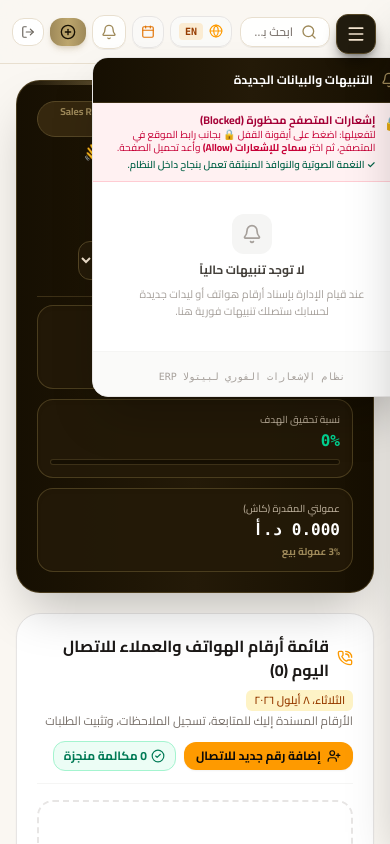
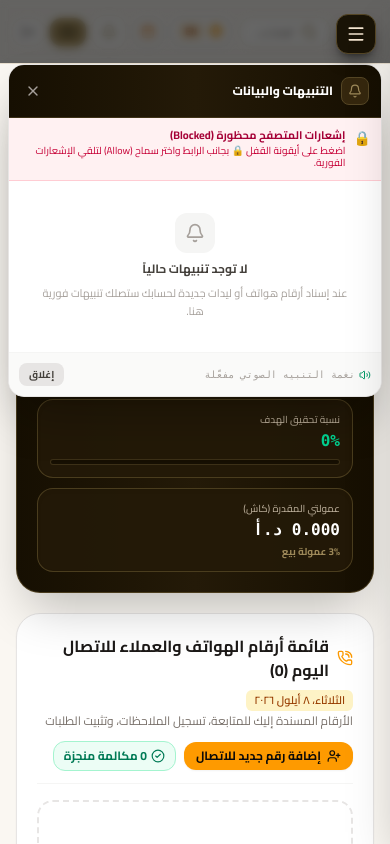
Before and after one commit to QX-MODERATOR/betolla-erp, a Next.js app: page /sales in a window 390 px wide. Both pictures are taken after a click on the button 109 px from the left and 31 px from the top of the page. Shown: the top 844 px of the page. Built offline with nearby package versions, Linux system fonts and the light colour scheme.

Commit message:
fix: make header notification tab 100% responsive on mobile and route dispatched lead alerts exclusively to target reps

```diff
--- a/components/common/notification-bell.tsx
+++ b/components/common/notification-bell.tsx
@@ -1,17 +1,30 @@
 "use client";
 
 import { useState, useRef, useEffect } from "react";
-import { Bell, Check, ExternalLink, Sparkles, Phone, ShieldCheck } from "lucide-react";
+import { Bell, Check, ExternalLink, Sparkles, Phone, ShieldCheck, X, Volume2 } from "lucide-react";
 import { useNotifications, AppNotification } from "@/lib/notification-context";
+import { useLanguage } from "@/lib/i18n";
 import { useRouter } from "next/navigation";
 
 export function NotificationBell() {
   const router = useRouter();
-  const { notifications, unreadCount, markAsRead, markAllAsRead, hasPermission, permissionStatus, requestPermission } = useNotifications();
+  const { language, dir } = useLanguage();
+  const isArabic = language === "ar";
+
+  const {
+    notifications,
+    unreadCount,
+    markAsRead,
+    markAllAsRead,
+    hasPermission,
+    permissionStatus,
+    requestPermission,
+  } = useNotifications();
+
   const [isOpen, setIsOpen] = useState(false);
   const dropdownRef = useRef<HTMLDivElement>(null);
 
-  // Close dropdown on outside click
+  // Close dropdown on outside click (desktop)
   useEffect(() => {
     function handleClickOutside(e: MouseEvent) {
       if (dropdownRef.current && !dropdownRef.current.contains(e.target as Node)) {
@@ -22,6 +35,17 @@ export function NotificationBell() {
       document.addEventListener("mousedown", handleClickOutside);
     }
     return () => document.removeEventListener("mousedown", handleClickOutside);
+  }, [isOpen]);
+
+  // Close on Escape key
+  useEffect(() => {
+    function handleKeyDown(e: KeyboardEvent) {
+      if (e.key === "Escape" && isOpen) {
+        setIsOpen(false);
+      }
+    }
+    window.addEventListener("keydown", handleKeyDown);
+    return () => window.removeEventListener("keydown", handleKeyDown);
   }, [isOpen]);
 
   const handleNotificationClick = async (notif: AppNotification) => {
@@ -37,7 +61,10 @@ export function NotificationBell() {
   const formatTime = (isoString: string) => {
     try {
       const date = new Date(isoString);
-      return date.toLocaleTimeString("ar-JO", { hour: "2-digit", minute: "2-digit" });
+      return date.toLocaleTimeString(isArabic ? "ar-JO" : "en-US", {
+        hour: "2-digit",
+        minute: "2-digit",
+      });
     } catch {
       return "";
     }
@@ -50,8 +77,8 @@ export function NotificationBell() {
         type="button"
         onClick={() => setIsOpen(!isOpen)}
         className="relative p-2 rounded-xl border border-[#e8dfcf] hover:border-[#9e8959] bg-white/80 hover:bg-[#f0e6d6]/60 text-[#2b2926] transition-all cursor-pointer active:scale-95 shadow-2xs"
-        title="التنبيهات والإشعارات الفورية (New Data)"
-        aria-label="الإشعارات"
+        title={isArabic ? "التنبيهات والإشعارات الفورية (New Data)" : "Notifications (New Data)"}
+        aria-label={isArabic ? "الإشعارات" : "Notifications"}
       >
         <Bell className="w-4 h-4 text-[#9e8959]" />
 
@@ -63,70 +90,126 @@ export function NotificationBell() {
         )}
       </button>
 
-      {/* Notification Dropdown Panel */}
+      {/* Mobile Dark Backdrop Overlay */}
       {isOpen && (
-        <div className="absolute left-0 sm:left-auto sm:right-0 mt-2 w-80 sm:w-96 rounded-2xl bg-white border border-stone-200 shadow-2xl z-50 overflow-hidden animate-in fade-in slide-in-from-top-2">
+        <div
+          className="fixed inset-0 bg-black/60 backdrop-blur-xs z-40 sm:hidden animate-fadeIn"
+          onClick={() => setIsOpen(false)}
+        />
+      )}
+
+      {/* Notification Dropdown / Modal Panel */}
+      {isOpen && (
+        <div
+          dir={dir}
+          className={`
+            fixed sm:absolute
+            top-16 sm:top-full
+            left-2 right-2 sm:left-auto sm:right-auto
+            ${dir === "rtl" ? "sm:left-0 sm:right-auto" : "sm:right-0 sm:left-auto"}
+            sm:mt-2
+            max-w-md sm:max-w-none
+            w-auto sm:w-96
+            mx-auto sm:mx-0
+            max-h-[82vh] sm:max-h-[32rem]
+            rounded-2xl sm:rounded-3xl
+            bg-white
+            border border-stone-200
+            shadow-2xl shadow-black/30
+            z-50
+            flex flex-col
+            overflow-hidden
+            animate-in fade-in slide-in-from-top-2 duration-150
+          `}
+        >
           {/* Header */}
-          <div className="p-3.5 bg-gradient-to-r from-[#160f02] via-[#241a08] to-[#160f02] text-[#f4e5d0] flex items-center justify-between border-b border-[#554625]/60">
-            <div className="flex items-center gap-2">
-              <Bell className="w-4 h-4 text-[#9e8959]" />
-              <span className="font-bold text-xs text-white">التنبيهات والبيانات الجديدة</span>
+          <div className="p-3 sm:p-3.5 bg-gradient-to-r from-[#160f02] via-[#241a08] to-[#160f02] text-[#f4e5d0] flex items-center justify-between gap-2 border-b border-[#554625]/60 shrink-0">
+            <div className="flex items-center gap-2 min-w-0">
+              <div className="w-7 h-7 rounded-lg bg-[#35270e] border border-[#554625] flex items-center justify-center text-[#9e8959] shrink-0">
+                <Bell className="w-3.5 h-3.5" />
+              </div>
+              <div className="min-w-0">
+                <div className="flex items-center gap-1.5">
+                  <span className="font-black text-xs text-white truncate">
+                    {isArabic ? "التنبيهات والبيانات" : "Notifications"}
+                  </span>
                   {unreadCount > 0 && (
-                <span className="px-1.5 py-0.2 rounded-full bg-rose-500/20 border border-rose-500/40 text-rose-300 text-[10px] font-bold">
-                  {unreadCount} جديد
+                    <span className="px-1.5 py-0.2 rounded-full bg-rose-500/25 border border-rose-500/40 text-rose-300 text-[10px] font-black shrink-0">
+                      {unreadCount} {isArabic ? "جديد" : "new"}
                     </span>
                   )}
                 </div>
+              </div>
+            </div>
 
+            <div className="flex items-center gap-2 shrink-0">
               {unreadCount > 0 && (
                 <button
                   type="button"
                   onClick={markAllAsRead}
-                className="text-[10px] text-[#9e8959] hover:text-[#bda66d] font-bold flex items-center gap-1 cursor-pointer transition"
+                  className="text-[10px] sm:text-xs text-[#cbb588] hover:text-[#f4e5d0] font-bold flex items-center gap-1 cursor-pointer transition py-1 px-2 rounded-lg hover:bg-[#35270e]"
                 >
-                <Check className="w-3 h-3" />
-                <span>تحديد الكل كمقروء</span>
+                  <Check className="w-3 h-3 text-[#9e8959]" />
+                  <span>{isArabic ? "تحديد الكل كمقروء" : "Mark all read"}</span>
                 </button>
               )}
+
+              {/* Close Button on Mobile */}
+              <button
+                type="button"
+                onClick={() => setIsOpen(false)}
+                className="p-1 text-stone-400 hover:text-white rounded-lg hover:bg-white/10 transition cursor-pointer sm:hidden"
+                aria-label={isArabic ? "إغلاق" : "Close"}
+              >
+                <X className="w-4 h-4" />
+              </button>
+            </div>
           </div>
 
-          {/* Permission Prompt or Blocked Notice */}
+          {/* Browser Permission Prompt Banner */}
           {permissionStatus === "denied" ? (
-            <div className="p-2.5 bg-rose-50 border-b border-rose-200 flex items-start gap-2 text-xs text-rose-900">
+            <div className="p-2.5 bg-rose-50 border-b border-rose-200 flex items-start gap-2 text-xs text-rose-900 shrink-0">
               <span className="text-sm shrink-0">🔒</span>
               <div className="space-y-0.5 min-w-0 flex-1">
-                <p className="font-bold text-[11px] text-rose-800">إشعارات المتصفح محظورة (Blocked)</p>
+                <p className="font-bold text-[11px] text-rose-800">
+                  {isArabic ? "إشعارات المتصفح محظورة (Blocked)" : "Browser notifications blocked"}
+                </p>
                 <p className="text-[10px] text-rose-700 leading-tight">
-                  لتفعيلها: اضغط على أيقونة القفل 🔒 بجانب رابط الموقع في المتصفح، ثم اختر <strong>سماح للإشعارات (Allow)</strong> وأعد تحميل الصفحة.
-                </p>
-                <p className="text-[10px] text-emerald-800 font-semibold pt-0.5">
-                  ✓ النغمة الصوتية والنوافذ المنبثقة تعمل بنجاح داخل النظام.
+                  {isArabic
+                    ? "اضغط على أيقونة القفل 🔒 بجانب الرابط واختر سماح (Allow) لتلقي الإشعارات الفورية."
+                    : "Click the lock icon 🔒 next to the address bar and enable notifications."}
                 </p>
               </div>
             </div>
           ) : !hasPermission ? (
-            <div className="p-2.5 bg-amber-50 border-b border-amber-100 flex items-center justify-between text-xs text-amber-900">
-              <span className="text-[11px] font-medium leading-tight">تفعيل إشعارات سطح المكتب وهاتف أندرويد 🔔</span>
+            <div className="p-2.5 bg-amber-50 border-b border-amber-200 flex items-center justify-between gap-2 text-xs text-amber-900 shrink-0">
+              <span className="text-[11px] font-medium leading-tight truncate">
+                {isArabic ? "تفعيل إشعارات سطح المكتب والهاتف 🔔" : "Enable device notifications 🔔"}
+              </span>
               <button
                 type="button"
                 onClick={requestPermission}
                 className="px-2.5 py-1 bg-amber-500 hover:bg-amber-600 text-stone-950 rounded-lg text-[10px] font-bold shrink-0 transition cursor-pointer shadow-2xs"
               >
-                تفعيل الآن
+                {isArabic ? "تفعيل الآن" : "Enable"}
               </button>
             </div>
           ) : null}
 
-          {/* Notifications List */}
-          <div className="max-h-80 overflow-y-auto divide-y divide-stone-100">
+          {/* Notifications Scrollable List */}
+          <div className="flex-1 overflow-y-auto max-h-[58vh] sm:max-h-80 divide-y divide-stone-100 overscroll-contain no-scrollbar hide-scrollbar">
             {notifications.length === 0 ? (
               <div className="p-8 text-center space-y-2">
                 <div className="w-10 h-10 rounded-xl bg-stone-100 text-stone-400 flex items-center justify-center mx-auto">
                   <Bell className="w-5 h-5" />
                 </div>
-                <p className="text-xs font-bold text-stone-700">لا توجد تنبيهات حالياً</p>
-                <p className="text-[11px] text-stone-400">
-                  عند قيام الإدارة بإسناد أرقام هواتف أو ليدات جديدة لحسابك ستصلك تنبيهات فورية هنا.
+                <p className="text-xs font-bold text-stone-700">
+                  {isArabic ? "لا توجد تنبيهات حالياً" : "No notifications right now"}
+                </p>
+                <p className="text-[11px] text-stone-400 max-w-xs mx-auto leading-relaxed">
+                  {isArabic
+                    ? "عند إسناد أرقام هواتف أو ليدات جديدة لحسابك ستصلك تنبيهات فورية هنا."
+                    : "When new leads or phone numbers are assigned to you, you will see alerts here."}
                 </p>
               </div>
             ) : (
@@ -134,7 +217,7 @@ export function NotificationBell() {
                 <div
                   key={notif.id}
                   onClick={() => handleNotificationClick(notif)}
-                  className={`p-3.5 flex items-start gap-3 transition cursor-pointer ${
+                  className={`p-3 sm:p-3.5 flex items-start gap-2.5 sm:gap-3 transition cursor-pointer active:bg-stone-100 ${
                     notif.read ? "bg-white hover:bg-stone-50/80" : "bg-amber-50/50 hover:bg-amber-50/80"
                   }`}
                 >
@@ -142,7 +225,7 @@ export function NotificationBell() {
                     className={`w-8 h-8 rounded-xl flex items-center justify-center shrink-0 text-xs font-bold ${
                       notif.read
                         ? "bg-stone-100 text-stone-500 border border-stone-200"
-                        : "bg-amber-500 text-stone-950 shadow-xs animate-pulse"
+                        : "bg-gradient-to-br from-amber-400 to-amber-500 text-stone-950 shadow-xs"
                     }`}
                   >
                     <Sparkles className="w-4 h-4" />
@@ -156,14 +239,16 @@ export function NotificationBell() {
                       </span>
                     </div>
 
-                    <p className="text-xs text-stone-600 leading-relaxed line-clamp-2">{notif.message}</p>
+                    <p className="text-xs text-stone-600 leading-relaxed line-clamp-2">
+                      {notif.message}
+                    </p>
 
                     {notif.phones && notif.phones.length > 0 && (
                       <div className="flex flex-wrap gap-1 pt-1">
                         {notif.phones.slice(0, 3).map((p, i) => (
                           <span
                             key={i}
-                            className="inline-flex items-center gap-1 px-1.5 py-0.2 rounded-md bg-stone-100 border border-stone-200 text-[10px] font-mono text-stone-700"
+                            className="inline-flex items-center gap-1 px-1.5 py-0.5 rounded-md bg-stone-100 border border-stone-200 text-[10px] font-mono text-stone-700 shrink-0"
                             dir="ltr"
                           >
                             <Phone className="w-2.5 h-2.5 text-amber-600" />
@@ -172,7 +257,7 @@ export function NotificationBell() {
                         ))}
                         {notif.phones.length > 3 && (
                           <span className="text-[10px] text-stone-400 font-bold self-center">
-                            +{notif.phones.length - 3} آخرين
+                            +{notif.phones.length - 3} {isArabic ? "آخرين" : "more"}
                           </span>
                         )}
                       </div>
@@ -188,8 +273,19 @@ export function NotificationBell() {
           </div>
 
           {/* Footer */}
-          <div className="p-2.5 bg-stone-50 border-t border-stone-100 text-center">
-            <span className="text-[10px] text-stone-400 font-mono">نظام الإشعارات الفوري لبيتولا ERP</span>
+          <div className="p-2.5 bg-stone-50 border-t border-stone-100 flex items-center justify-between text-stone-500 text-[10px] shrink-0">
+            <span className="flex items-center gap-1 font-mono text-stone-400">
+              <Volume2 className="w-3 h-3 text-emerald-600" />
+              <span>{isArabic ? "نغمة التنبيه الصوتي مفعّلة" : "Sound alert active"}</span>
+            </span>
+
+            <button
+              type="button"
+              onClick={() => setIsOpen(false)}
+              className="px-2.5 py-1 rounded-lg bg-stone-200 hover:bg-stone-300 text-stone-700 font-bold transition sm:hidden"
+            >
+              {isArabic ? "إغلاق" : "Close"}
+            </button>
           </div>
         </div>
       )}
```
Also changed, not shown: lib/notification-context.tsx (+24 -12 lines), lib/notifications-store.ts (+19 -2 lines), scripts/test_notifications_filter.mjs (added, +59 -0 lines). Lines whose indentation alone changed are shown as unchanged.
